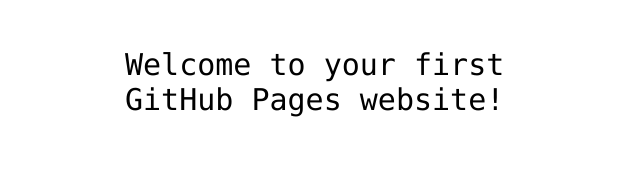
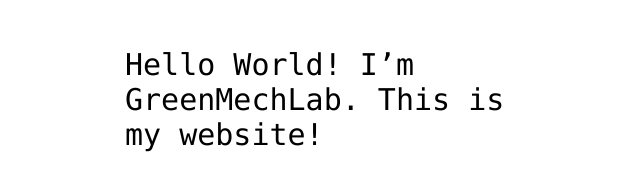
Before and after one commit to kggnmrc/GreenMechLab, a plain HTML site: page index.html in a window 1280 px wide. Shown: the part 341-532 px from the top of the page, without its empty margins (315-955 px from the left). Drawn offline with Linux system fonts and the light colour scheme.

Commit message:
Add my username to index.html

```diff
--- a/index.html
+++ b/index.html
@@ -12,7 +12,7 @@
 <img src="https://octodex.github.com/images/daftpunktocat-thomas.gif" id="octocat" alt="octocat-gif" />
 
 <!-- Change this code here by copy and pasting your template on line 15 -->
-<p>Welcome to your first GitHub Pages website!</p>
+<p>Hello World! I’m GreenMechLab. This is my website!</p>
 
 </body>
 </html>
```
